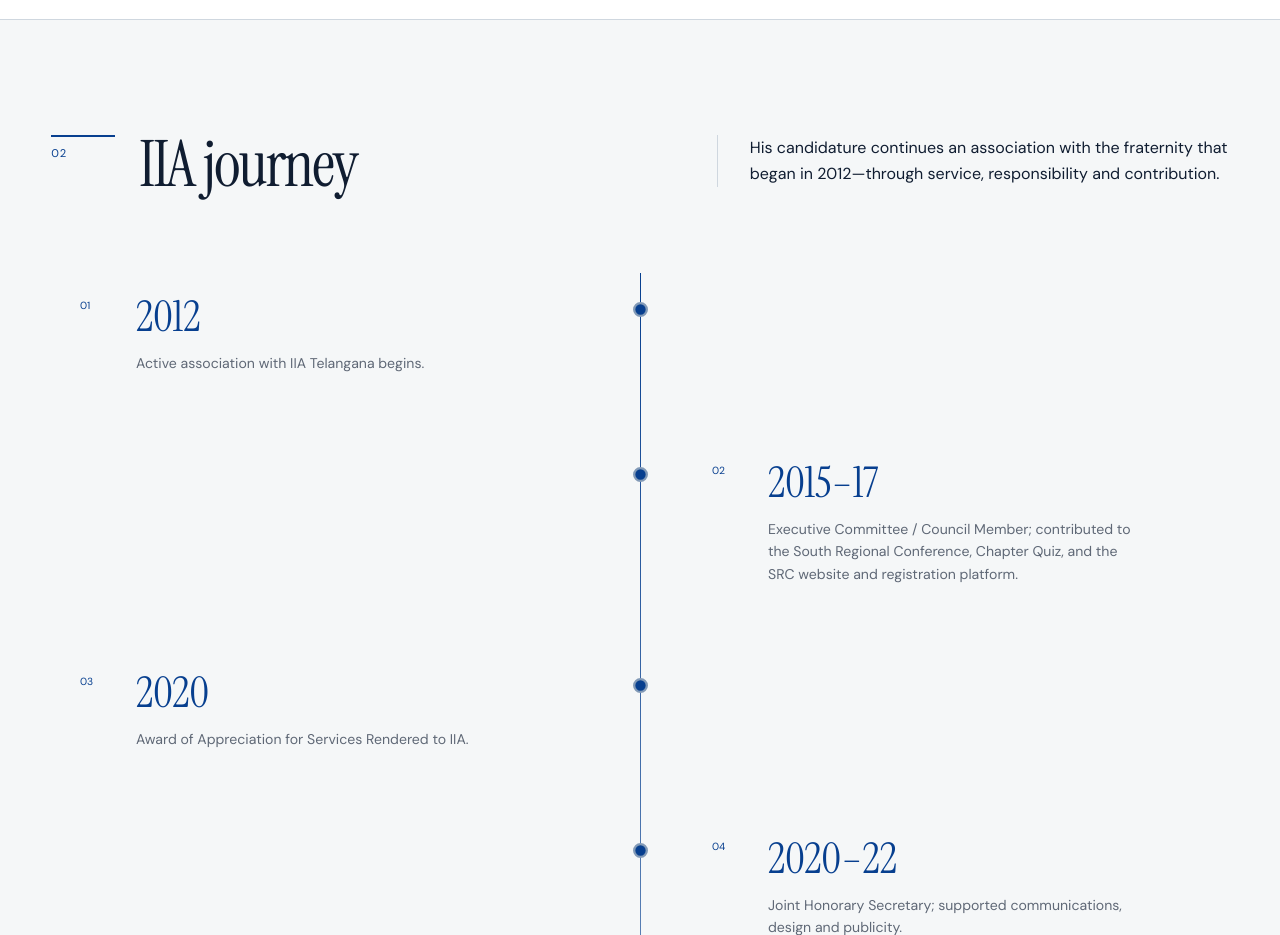
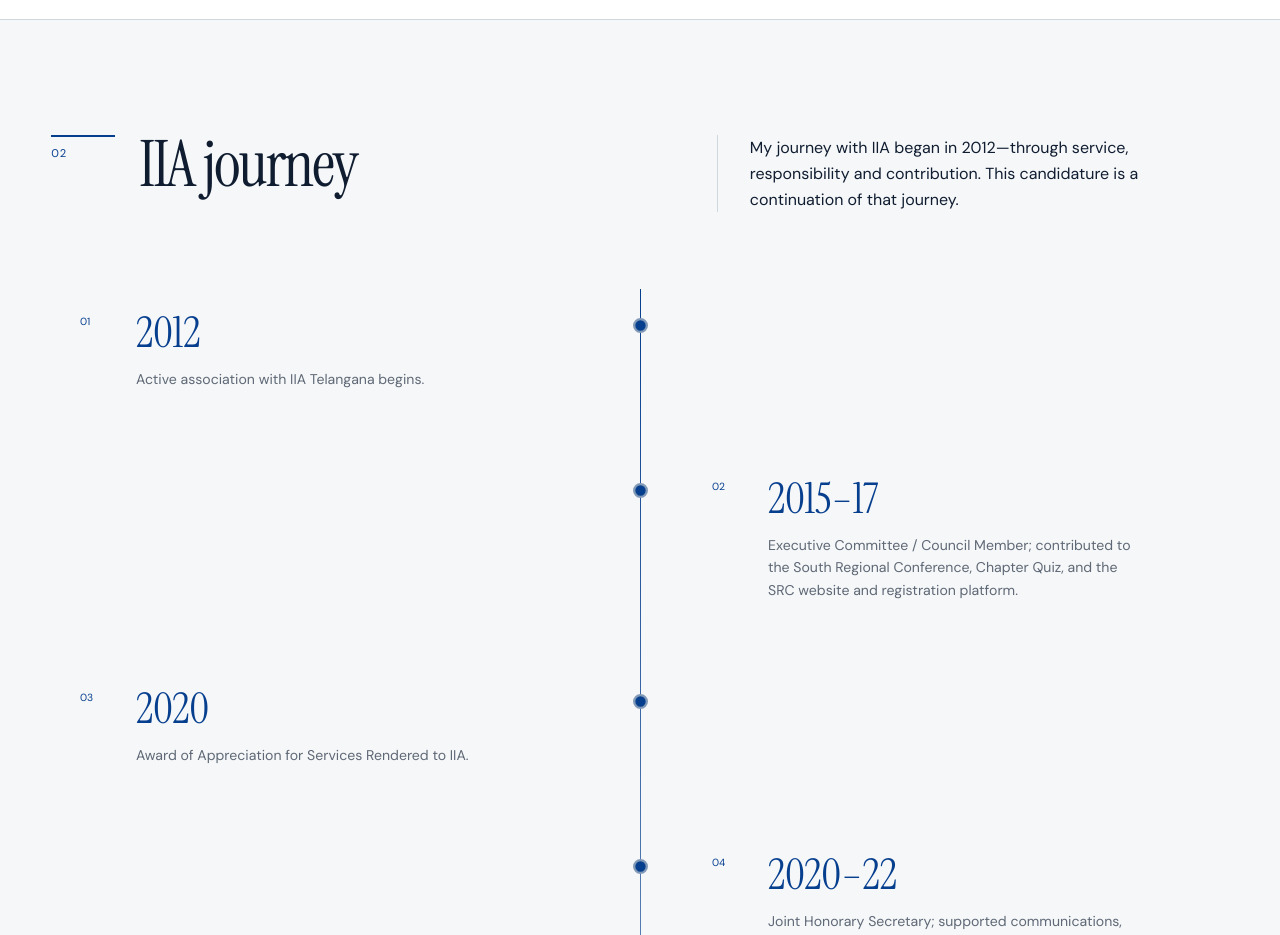
Before and after one commit to shivasricharan/adityasingaraju, a React (Vite) app: page / in a window 1280 px wide. Shown: the part 1580-2515 px from the top of the page. Built offline with nearby package versions, Linux system fonts and the light colour scheme.

Commit message:
fix: align first-person voice across election narrative

```diff
--- a/src/main.tsx
+++ b/src/main.tsx
@@ -33,7 +33,7 @@
     ['Research','Inquiry at the intersection of environmental psychology, spatial cognition, human navigation and wayfinding behaviour.']
   ].map((x,i)=><article data-reveal tabIndex={0} key={x[0]}><span>0{i+1}</span><h3>{x[0]}</h3><p>{x[1]}</p><ArrowDownRight aria-hidden="true"/></article>)}</div></section>
 
-  <section id="journey" className="journey band"><SectionTitle number="02" title="IIA journey"><p>His candidature continues an association with the fraternity that began in 2012—through service, responsibility and contribution.</p></SectionTitle><div className="timeline">{iiaJourney.map((m,i)=><article key={m.year}><div className="dot"/><span>{String(i+1).padStart(2,'0')}</span><div><h3>{m.year}</h3><p>{m.text}</p></div></article>)}</div></section>
+  <section id="journey" className="journey band"><SectionTitle number="02" title="IIA journey"><p>My journey with IIA began in 2012—through service, responsibility and contribution. This candidature is a continuation of that journey.</p></SectionTitle><div className="timeline">{iiaJourney.map((m,i)=><article key={m.year}><div className="dot"/><span>{String(i+1).padStart(2,'0')}</span><div><h3>{m.year}</h3><p>{m.text}</p></div></article>)}</div></section>
 
   <section id="iia" className="stepping typographic"><div className="statementIndex" aria-hidden="true">03</div><div><SectionTitle number="03" title="Why I’m standing"/><blockquote>Listen before leading.</blockquote><p>I believe leadership begins with listening—to members, young architects, practitioners, educators and voices across Telangana.</p><p>My journey across practice, academia, research and IIA has shown me the value of bringing these communities closer. I am stepping forward to help build a Chapter that is more participative, connected, transparent and useful to every member.</p></div></section>
 
```
